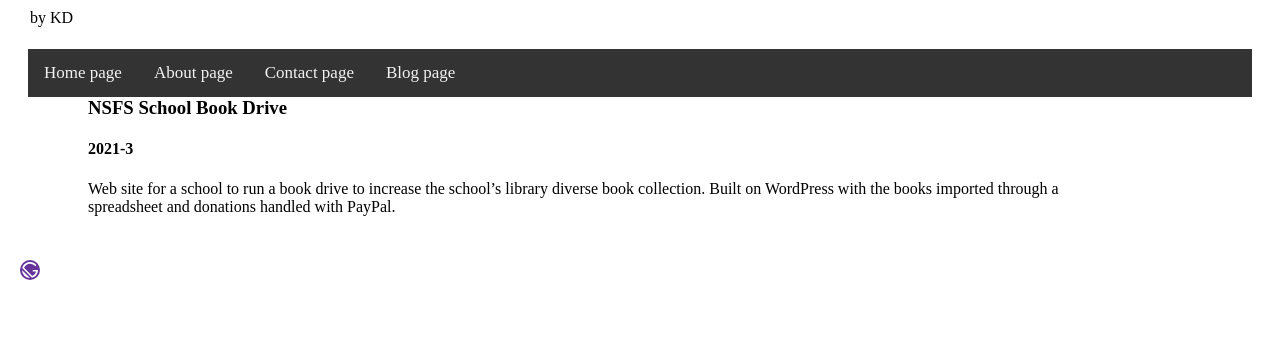
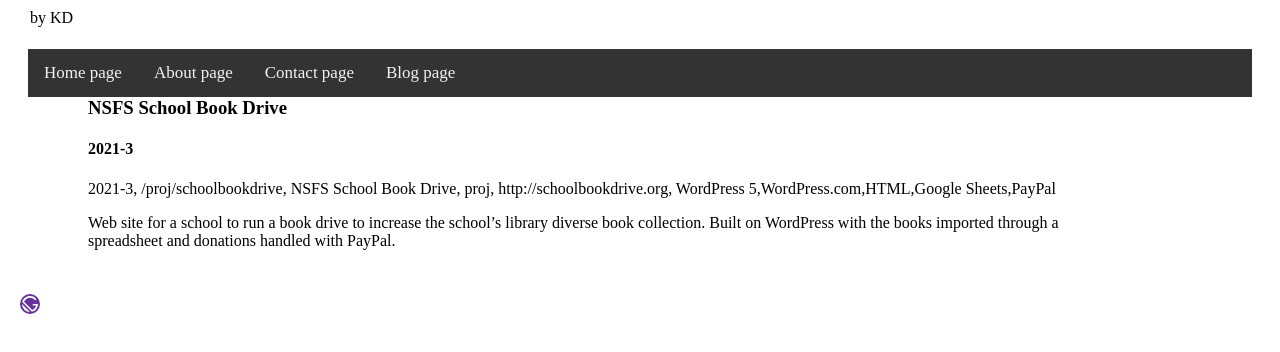
Before and after one commit to astrokd/myBlog, a Gatsby site: page /proj/schoolbookdrive in a window 1280 px wide. Shown: the part 58-410 px from the top of the page. Built offline with nearby package versions, Linux system fonts and the light colour scheme; Gatsby itself is replaced by a stand-in of ours.

Commit message:
split post and proj pages to produce different page types based on type value

```diff
--- a/src/templates/blogTemplate.js
+++ b/src/templates/blogTemplate.js
@@ -8,6 +8,7 @@ import { blogPostContainer, blogPost, blogPostContent } from './blog.module.css'
 export default function Template({ data, }) {
   const { markdownRemark } = data // data.markdownRemark holds our post data
   const { frontmatter, html } = markdownRemark
+  if (frontmatter.type === "post") {
     return (
       <Layout>
       <div className={blogPostContainer}>
@@ -23,6 +24,25 @@ export default function Template({ data, }) {
       </Layout>
     )
   }
+  if (frontmatter.type === "proj") {
+    return (
+      <Layout>
+      <div className={blogPostContainer}>
+        <div className={blogPost}>
+          <h3>{frontmatter.title}</h3>
+          <h4>{frontmatter.date}</h4>
+          <div>{(Object.values(frontmatter)).join(', ')}</div>
+          <div
+            className={blogPostContent}
+            dangerouslySetInnerHTML={{ __html: html }}
+          />
+        </div>
+      </div>
+      </Layout>
+    )
+  }
+
+}
 
 export const pageQuery = graphql`
   query($slug: String!) {
@@ -33,6 +53,8 @@ export const pageQuery = graphql`
         slug
         title
         type
+        url
+        tools
       }
     }
   }
```
Lines whose indentation alone changed are shown as unchanged.
